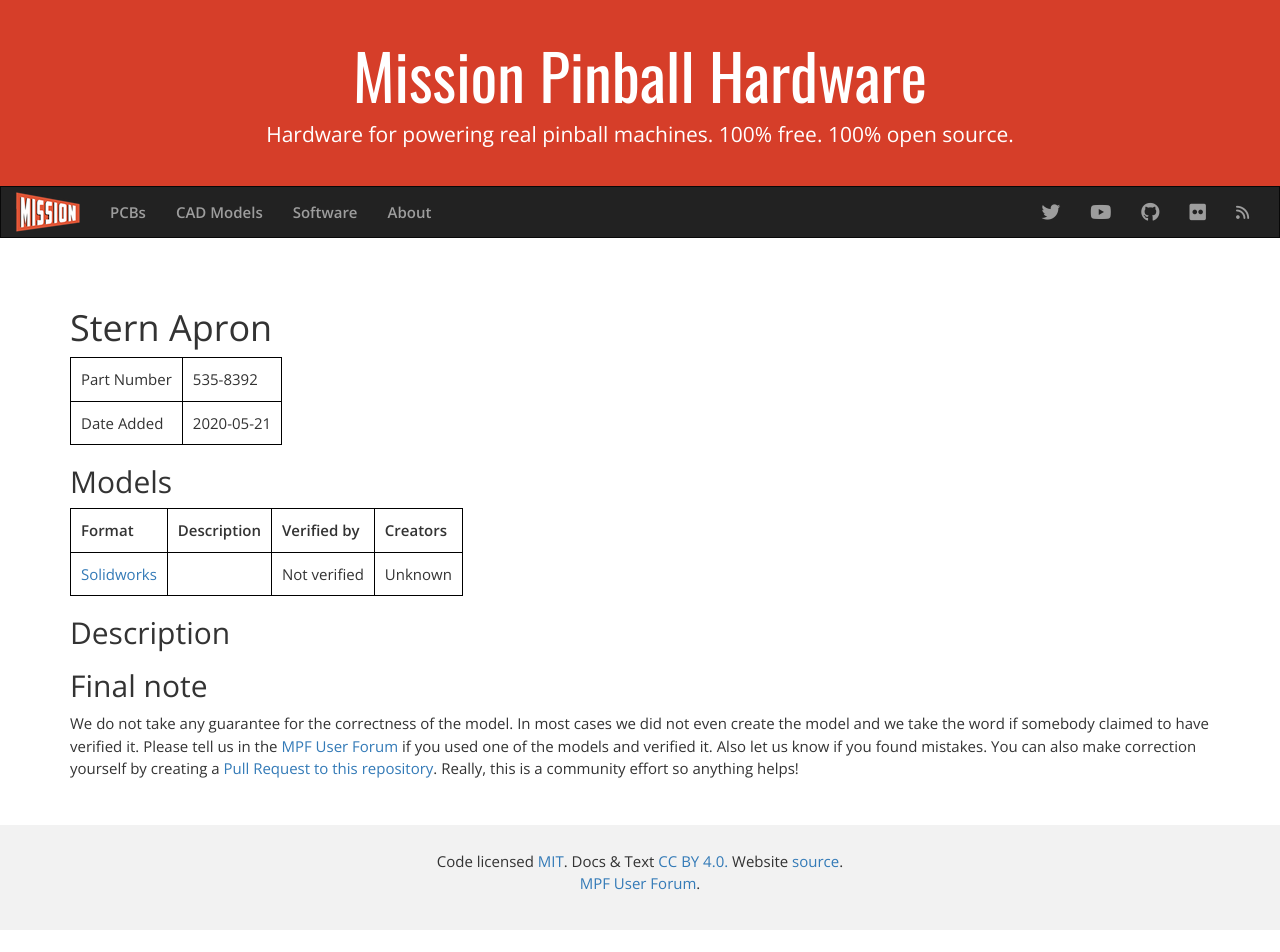
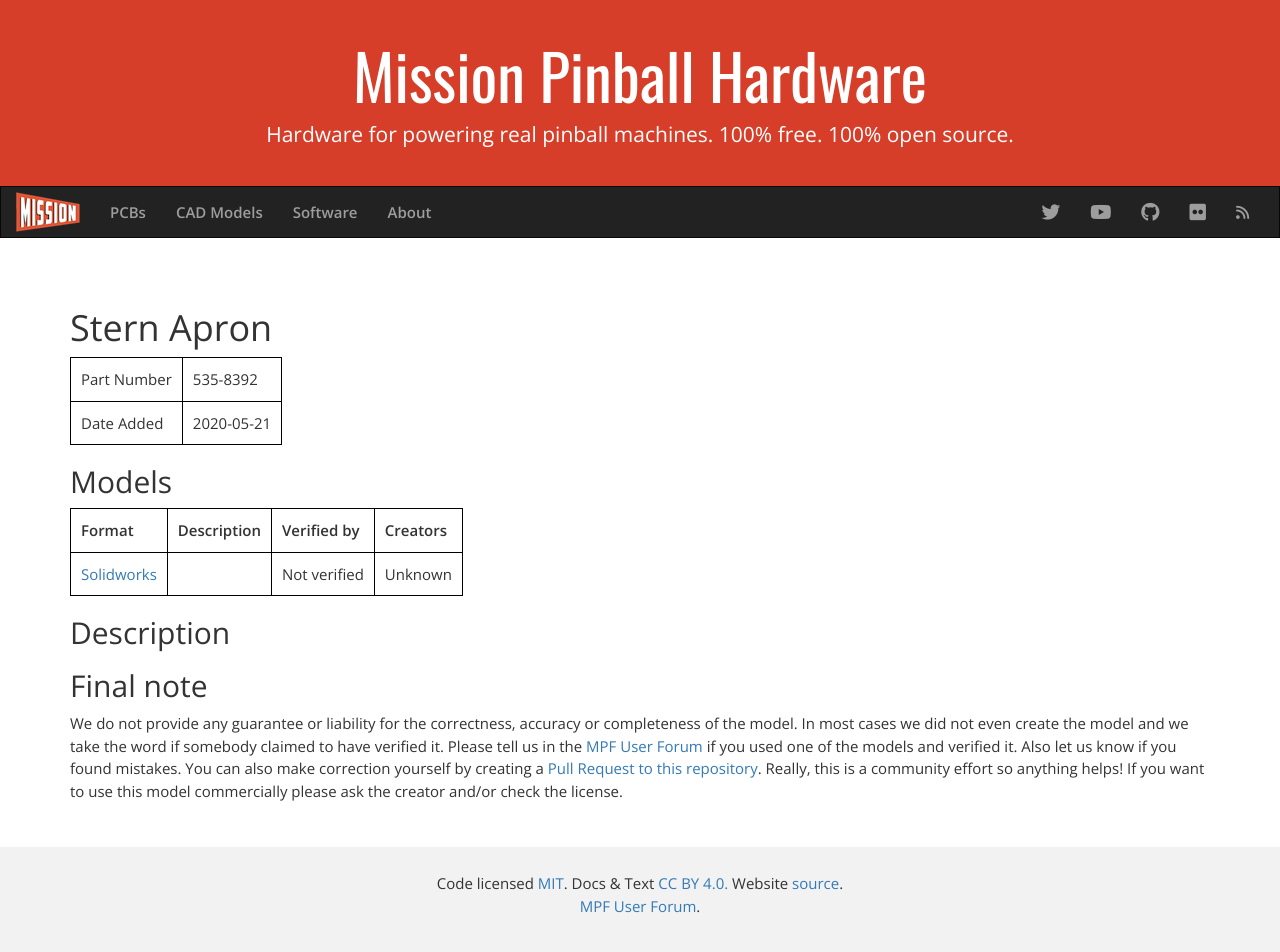
Before and after one commit to missionpinball/mpf-hardware, a Jekyll site: the page built from _cad_models/stern_apron.md, in a window 1280 px wide. Built offline with Jekyll 4.4.1, drawn with Linux system fonts in a browser that asks for light colours; nearby versions of some CDN libraries; before the commit the page ends 930 px from its top, so only the background shows below that.

Commit message:
improve disclaimer wording

```diff
--- a/_layouts/cad_model.html
+++ b/_layouts/cad_model.html
@@ -24,7 +24,8 @@
 
 <h2>Final note</h2>
 
-    We do not take any guarantee for the correctness of the model.
+    We do not provide any guarantee or liability for the correctness, accuracy
+    or completeness of the model.
     In most cases we did not even create the model and we take the word if
     somebody claimed to have verified it.
     Please tell us in the <a href="https://groups.google.com/forum/#!forum/mpf-users">MPF User Forum</a>
@@ -33,5 +34,6 @@
     You can also make correction yourself by creating a
     <a href= "https://github.com/missionpinball/mpf-hardware">Pull Request to this repository</a>.
     Really, this is a community effort so anything helps!
+    If you want to use this model commercially please ask the creator and/or check the license.
 
 </div>
--- a/_layouts/pcb.html
+++ b/_layouts/pcb.html
@@ -18,7 +18,8 @@
 
 <h2>Final note</h2>
 
-    We do not take any guarantee for the correctness of the PCB.
+    We do not provide any guarantee or liability for the correctness, accuracy
+    or completeness of the PCB.
     In most cases we did not even create the PCB and we take the word if
     somebody claimed to have tested it.
     Please tell us in the <a href="https://groups.google.com/forum/#!forum/mpf-users">MPF User Forum</a>
@@ -27,6 +28,7 @@
     You can also make correction yourself by creating a
     <a href= "https://github.com/missionpinball/mpf-hardware">Pull Request to this repository</a>.
     Really, this is a community effort so anything helps!
+    If you want to use this PCB commercially please ask the creator and/or check the license.
 
 
 </div>
```
